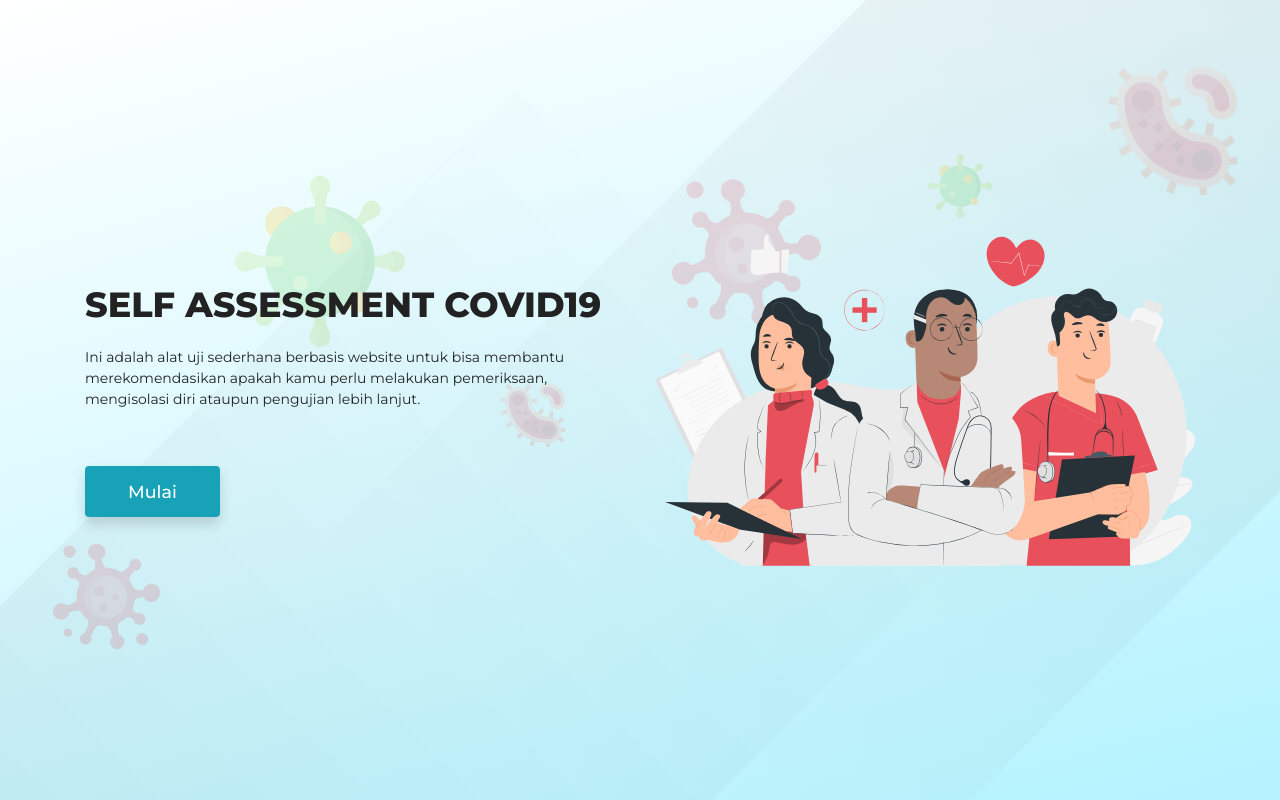
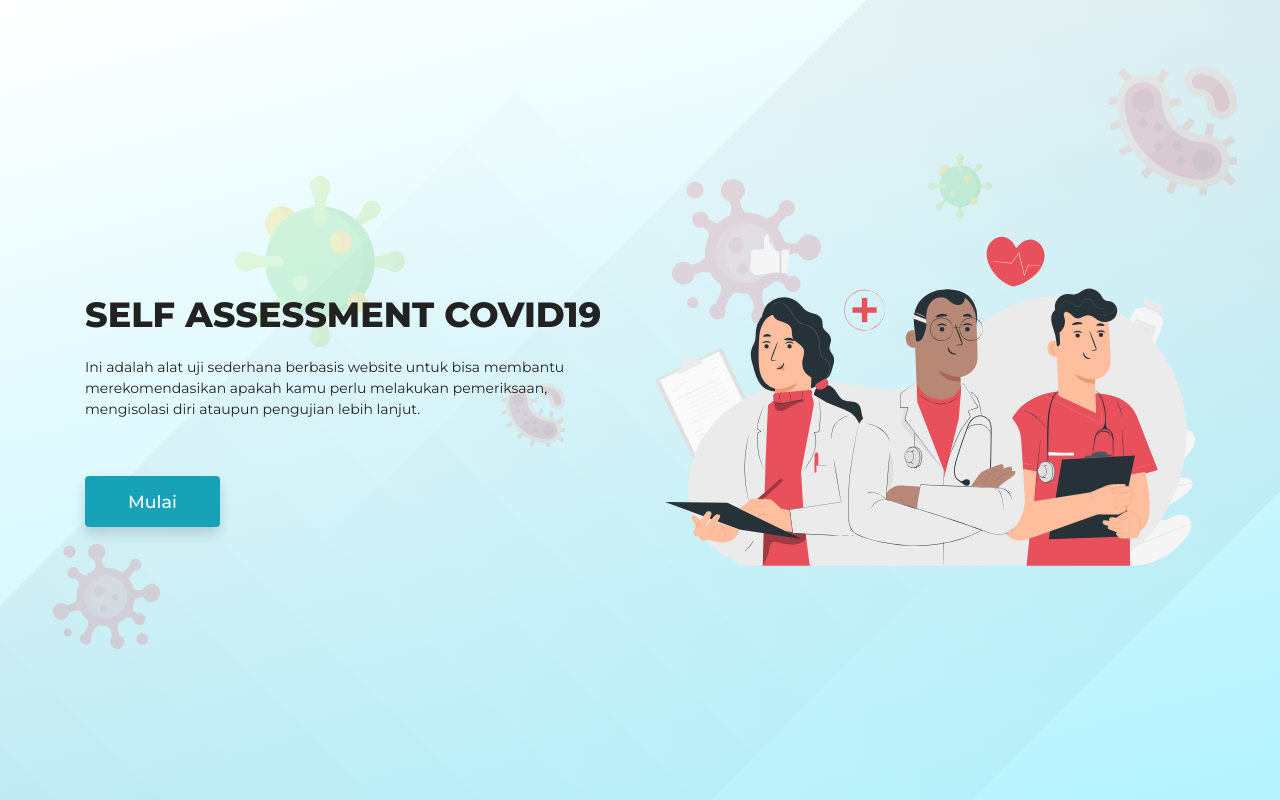
Before and after one commit to bernadsatriani/cek-corona, a PHP site: page / in a window 1280 px wide. Run offline with PHP 8.4, Linux system fonts and the light colour scheme.

Commit message:
fix description

```diff
--- a/index.php
+++ b/index.php
@@ -42,7 +42,7 @@
         </div>
         <div class="container h-100">
             <div class="row h-100 py-5 py-lg-0">
-                <div class="col-md-6 d-flex align-items-center order-1 order-md-0 mt-5 mt-md-0">
+                <div class="col-md-6 d-flex align-items-center order-1 order-md-0 mt-5 mt-md-0" style="margin-top: 20px !important;">
                     <div class="text-center text-lg-left">
                         <h1 class="font-weight-black mb-4">SELF ASSESSMENT COVID19</h1>
                         <p>
```
